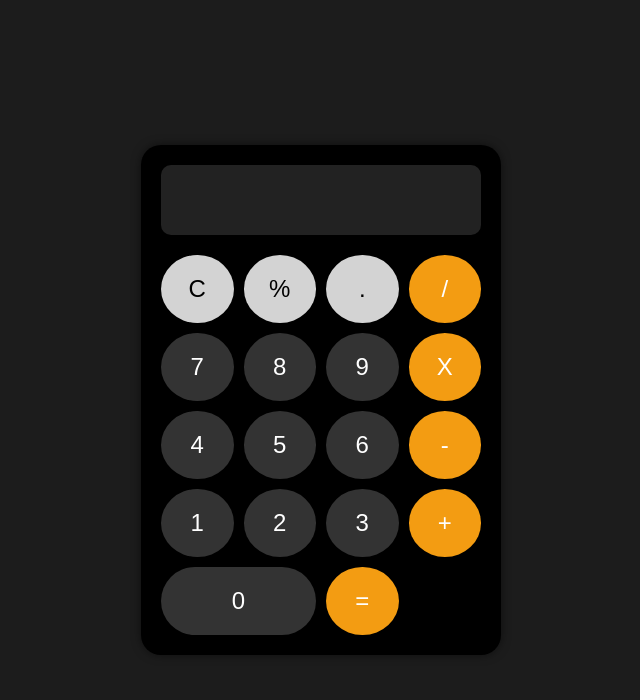
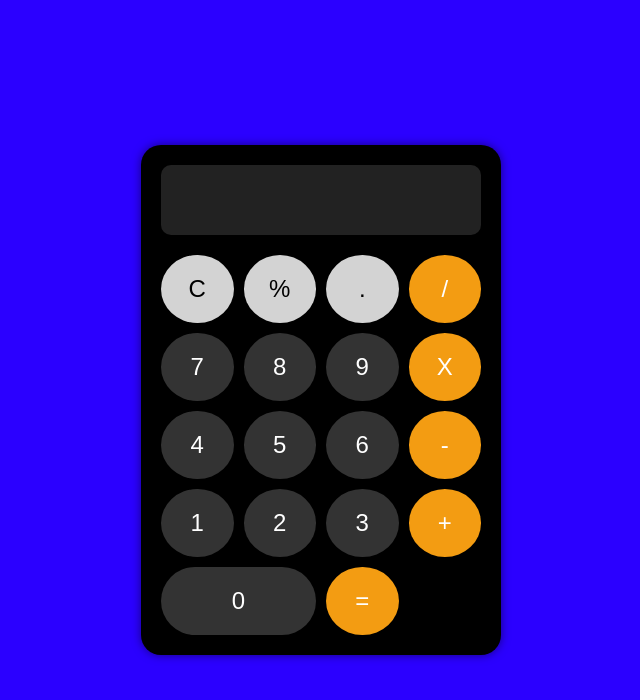
Before and after one commit to MarcosAmaro0010/calculadora, a plain HTML site: page index.html in a window 1280 px wide. Shown: the whole page, without its empty margins (319-959 px from the left). Drawn offline with Linux system fonts and the light colour scheme.

Commit message:
background blue

```diff
--- a/style.css
+++ b/style.css
@@ -1,6 +1,6 @@
 body {
     margin: 0;
-    background-color: rgb(28, 28, 28);
+    background-color: rgb(43, 0, 255);
     display: flex;
     justify-content: center;
     align-items: center;
```
